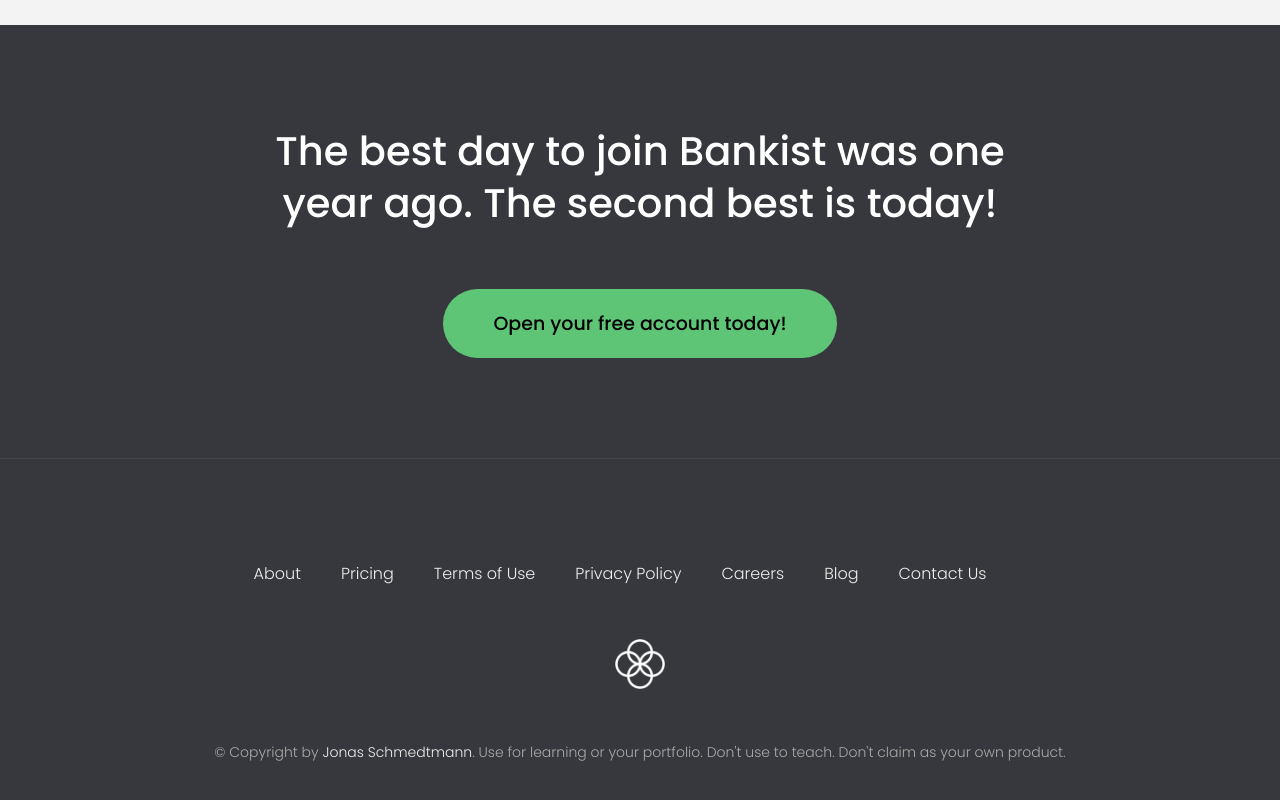
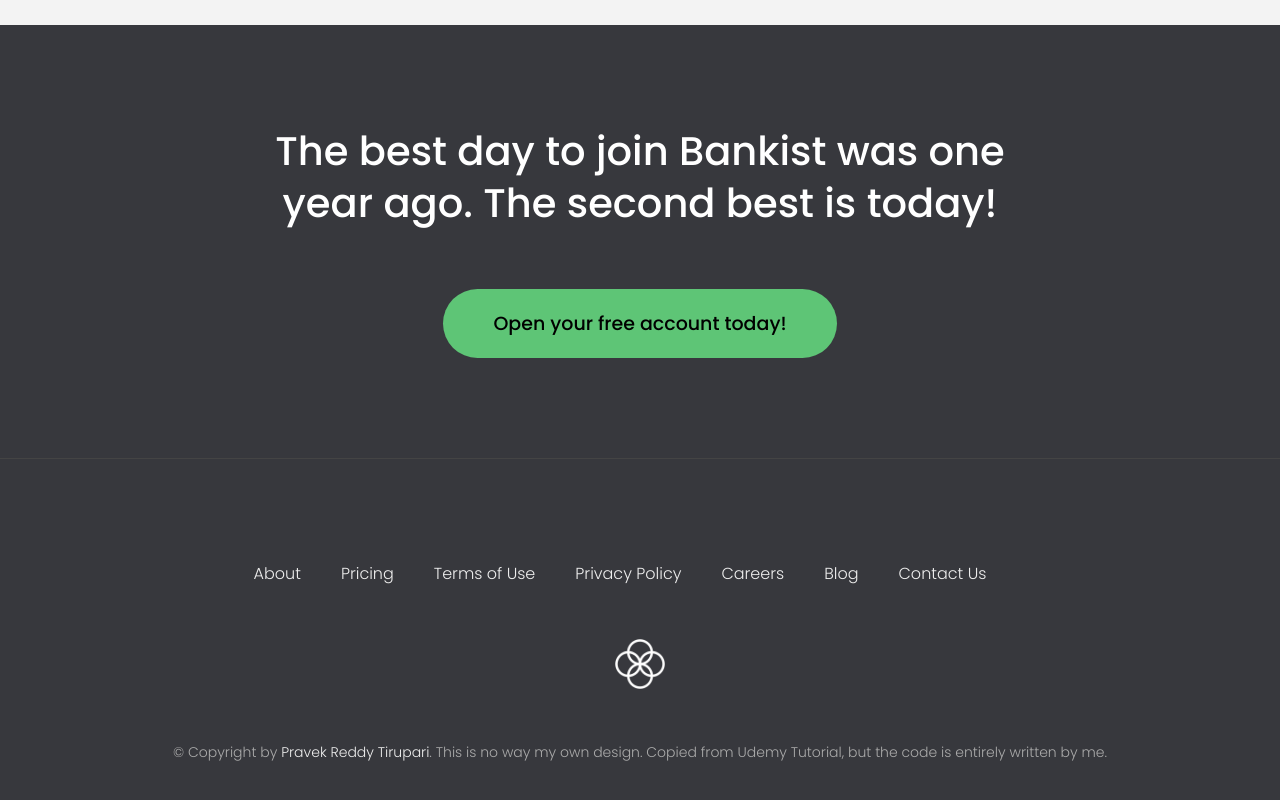
Before and after one commit to Pravek-Tirupari/Bankist, a plain HTML site: page index.html in a window 1280 px wide. Shown: the part 4171-4971 px from the top of the page. Drawn offline with Linux system fonts and the light colour scheme.

Commit message:
Updated footer

```diff
--- a/index.html
+++ b/index.html
@@ -326,10 +326,8 @@
         <a
           class="footer__link twitter-link"
           target="_blank"
-          href="https://twitter.com/jonasschmedtman"
-          >Jonas Schmedtmann</a
-        >. Use for learning or your portfolio. Don't use to teach. Don't claim
-        as your own product.
+          >Pravek Reddy Tirupari</a
+        >. This is no way my own design. Copied from Udemy Tutorial, but the code is entirely written by me.
       </p>
     </footer>
 
```
